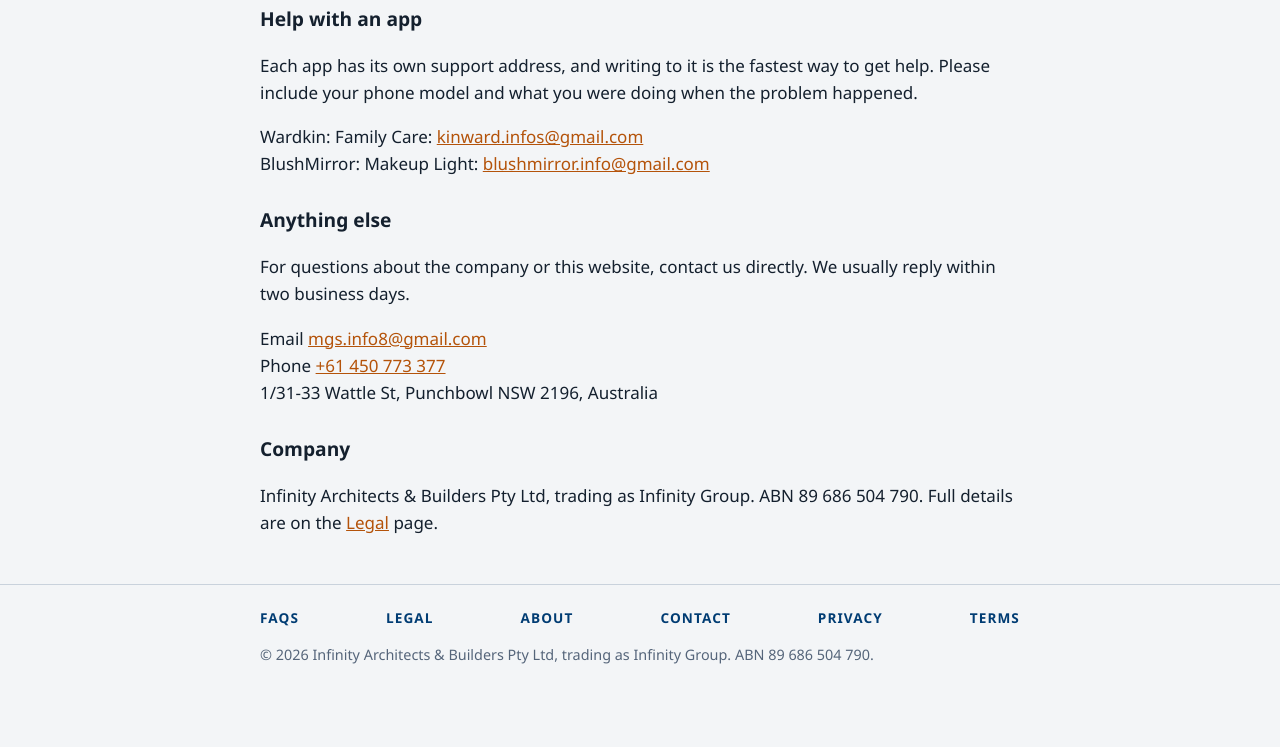
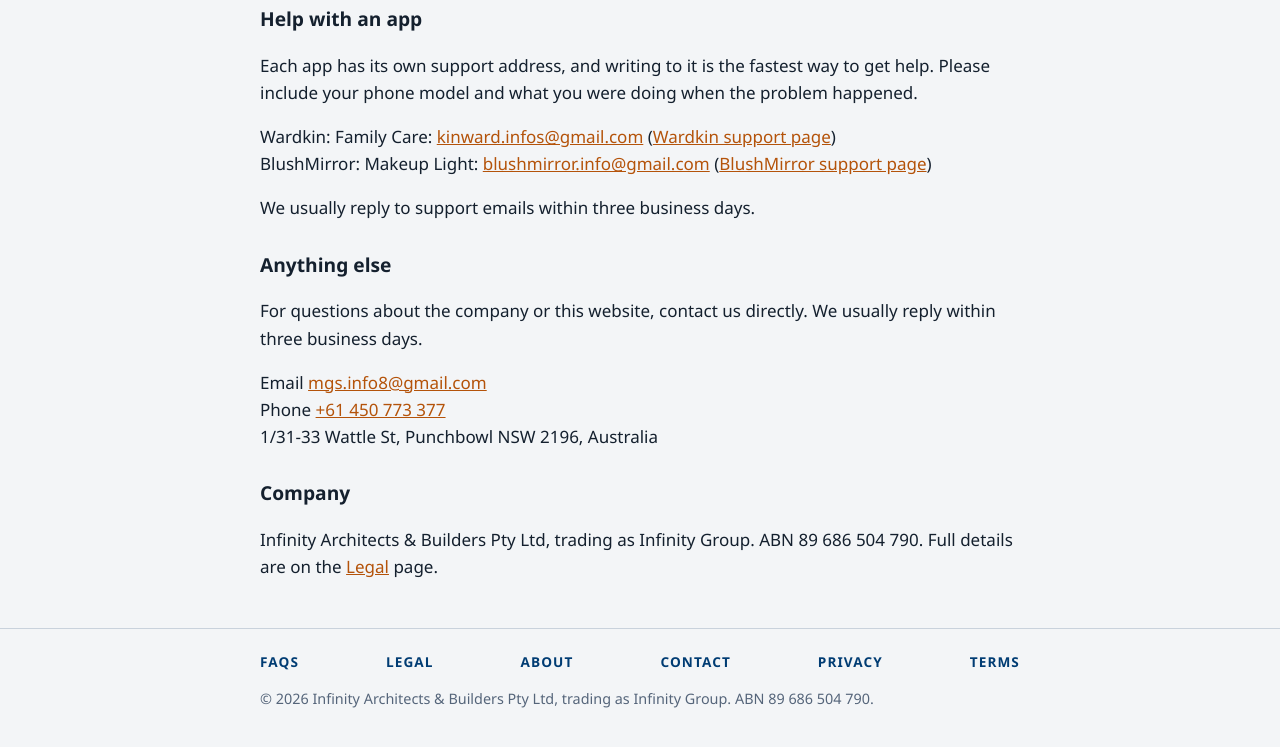
Before and after one commit to blushmirrorinfo-source/infinity-group, a plain HTML site: page contact.html in a window 1280 px wide. Shown: the part 165-912 px from the top of the page. Before the commit the page ends 871 px from the top, so only its background shows below. Drawn offline with Linux system fonts and the light colour scheme.

Commit message:
Update contact.html
Co-Authored-By: Claude Fable 5.2 <noreply@anthropic.com>
Claude-Session: https://claude.ai/code/session_019HiUbibs6AUfUBEc2M9oJY

```diff
--- a/contact.html
+++ b/contact.html
@@ -30,9 +30,10 @@ footer{border-top:1px solid #c9d2dc;margin-top:48px;padding:22px 0 40px;color:#5
 <h1>Contact</h1>
 <h2>Help with an app</h2>
 <p>Each app has its own support address, and writing to it is the fastest way to get help. Please include your phone model and what you were doing when the problem happened.</p>
-<p>Wardkin: Family Care: <a href="mailto:kinward.infos@gmail.com">kinward.infos@gmail.com</a><br>BlushMirror: Makeup Light: <a href="mailto:blushmirror.info@gmail.com">blushmirror.info@gmail.com</a></p>
+<p>Wardkin: Family Care: <a href="mailto:kinward.infos@gmail.com">kinward.infos@gmail.com</a> (<a href="wardkin-support.html">Wardkin support page</a>)<br>BlushMirror: Makeup Light: <a href="mailto:blushmirror.info@gmail.com">blushmirror.info@gmail.com</a> (<a href="blushmirror-support.html">BlushMirror support page</a>)</p>
+<p>We usually reply to support emails within three business days.</p>
 <h2>Anything else</h2>
-<p>For questions about the company or this website, contact us directly. We usually reply within two business days.</p>
+<p>For questions about the company or this website, contact us directly. We usually reply within three business days.</p>
 <p>Email <a href="mailto:mgs.info8@gmail.com">mgs.info8@gmail.com</a><br>Phone <a href="tel:+61450773377">+61 450 773 377</a><br>1/31-33 Wattle St, Punchbowl NSW 2196, Australia</p>
 <h2>Company</h2>
 <p>Infinity Architects &amp; Builders Pty Ltd, trading as Infinity Group. ABN 89 686 504 790. Full details are on the <a href="legal.html">Legal</a> page.</p>
```
